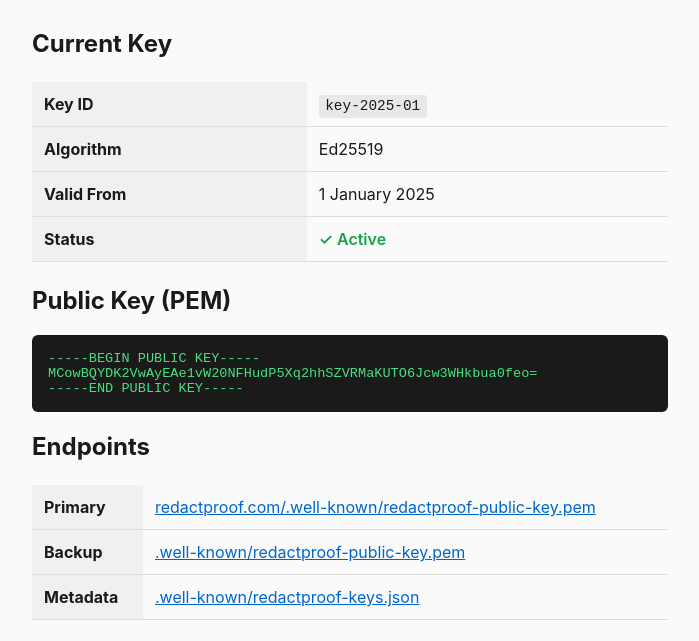
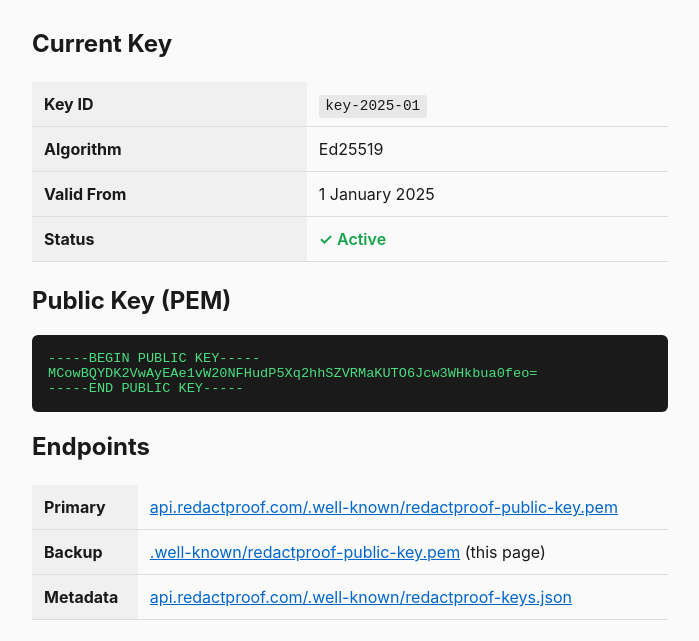
Before and after one commit to RedactProof/public-keys, a plain HTML site: page index.html in a window 1280 px wide. Shown: the part 131-772 px from the top of the page, without its empty margins (290-989 px from the left). Drawn offline with Linux system fonts and the light colour scheme.

Commit message:
Update primary endpoint to api.redactproof.com

```diff
--- a/index.html
+++ b/index.html
@@ -53,9 +53,9 @@
 
   <h2>Endpoints</h2>
   <table>
-    <tr><th>Primary</th><td><a href="https://redactproof.com/.well-known/redactproof-public-key.pem">redactproof.com/.well-known/redactproof-public-key.pem</a></td></tr>
-    <tr><th>Backup</th><td><a href="./.well-known/redactproof-public-key.pem">.well-known/redactproof-public-key.pem</a></td></tr>
-    <tr><th>Metadata</th><td><a href="./.well-known/redactproof-keys.json">.well-known/redactproof-keys.json</a></td></tr>
+    <tr><th>Primary</th><td><a href="https://api.redactproof.com/.well-known/redactproof-public-key.pem">api.redactproof.com/.well-known/redactproof-public-key.pem</a></td></tr>
+    <tr><th>Backup</th><td><a href="./.well-known/redactproof-public-key.pem">.well-known/redactproof-public-key.pem</a> (this page)</td></tr>
+    <tr><th>Metadata</th><td><a href="https://api.redactproof.com/.well-known/redactproof-keys.json">api.redactproof.com/.well-known/redactproof-keys.json</a></td></tr>
   </table>
 
   <h2>Usage</h2>
```
Also changed, not shown: 1 other file.
